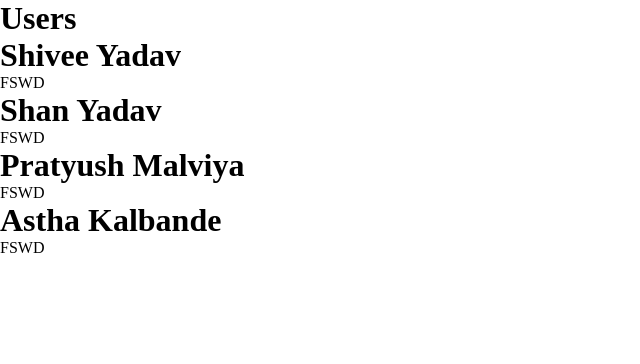
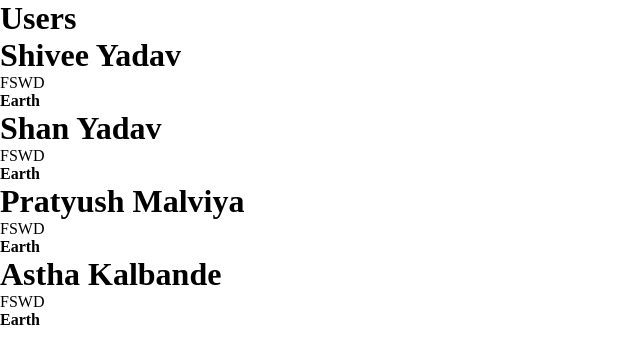
Before and after one commit to shivee-yadav/react_essentials, a React (Create React App) app: page / in a window 1280 px wide. Shown: the top 364 px of the page, without its empty margins (0-640 px from the left). Built offline with nearby package versions, Linux system fonts and the light colour scheme.

Commit message:
new change

```diff
--- a/src/components/user.js
+++ b/src/components/user.js
@@ -1,21 +1,43 @@
+//Class Components
 import React from "react";
 class User extends React.Component {
     constructor(props) {
         super(props);
+
+        this.state = {
+            planet: "Earth"
+        };
+
+        console.log("constructor");
     }
 
-    render() {
+    componentDidMount() {
+        console.log("ComponentDidMount");
+    }
+
+    render() {//logic
+        console.log("Render");
         return (
             <div>
                 <h1>{this.props.name}</h1>
                 <p>{this.props.description}</p>
+                <h4>{this.state.planet}</h4>
             </div>
         )
     }
 }
 
+//State -> a set of data that an individual component holds
+export default User;
 
-export default User;
+//LIFE CYCLE METHODS
+//1.MOUNT -> The component is initially rendered in a DOM
+/* 1.a Constructor
+   1.b Render
+   1.c ComponentDidMount<sideEffect>(get ecplore repos,activities)
+*/
+//2.UPDATE ->Component is being updated
+//3.UNMOUNT -> Component is removed from the DOM
 
 
 
@@ -29,8 +51,8 @@ export default User;
 
 
 
-//Class Components
 
+//Functional Components
 
 // const User = (Props) => {
 //     return (
```
